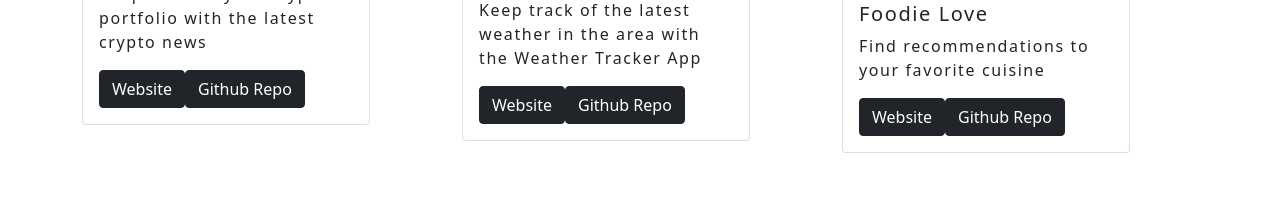
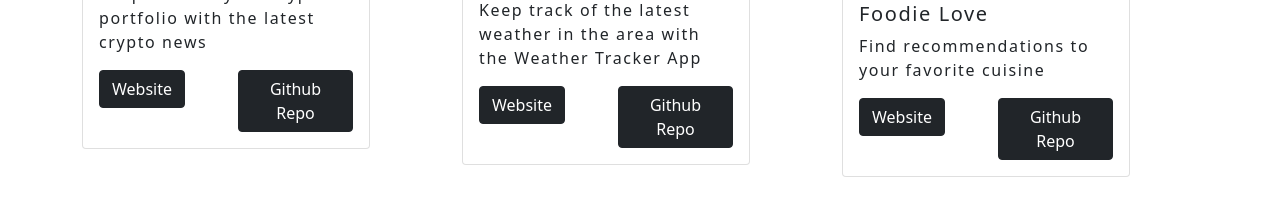
Before and after one commit to thabets/React-Profile, a React (Create React App) app in the folder react-profile/: page / in a window 1280 px wide. Both pictures are taken after a click on the element "Experience". Shown: the part 406-616 px from the top of the page. Built offline with nearby package versions, Linux system fonts and the light colour scheme.

Commit message:
fixed experiences and about me

```diff
--- a/react-profile/src/components/About/index.js
+++ b/react-profile/src/components/About/index.js
@@ -4,9 +4,7 @@ import profilePicture from "../../assets/personal/profilepic.jpg";
 function About() {
   return (
     <section className="my-5">
-      <h1 id="about" className="center">
-        Who am I?
-      </h1>
+
       <Container>
         <Row className="justify-content-md-center pd">
           <Col xs={12} sm={4} md={4}>
--- a/react-profile/src/components/Experience/index.js
+++ b/react-profile/src/components/Experience/index.js
@@ -26,12 +26,16 @@ function Experience() {
                   Keep track of your crypto portfolio with the latest crypto
                   news
                 </Card.Text>
+                <Row>
+                  <Col>
                 <a href="https://moolahwallet.herokuapp.com/">
                   <Button variant="dark">Website</Button>
-                </a>
+                </a></Col>
+                <Col>
                 <a href="https://github.com/TPhondeth/Moolah">
                   <Button variant="dark">Github Repo</Button>
-                </a>
+                </a></Col>
+                </Row>
               </Card.Body>
             </Card>
           </Col>
@@ -44,12 +48,16 @@ function Experience() {
                   Keep track of the latest weather in the area with the Weather
                   Tracker App
                 </Card.Text>
+                <Row>
+                  <Col>
                 <a href="https://thabets.github.io/Weatherman/">
                   <Button variant="dark">Website</Button>
-                </a>
+                </a></Col>
+                <Col>
                 <a href="https://github.com/thabets/Weatherman.git">
                   <Button variant="dark">Github Repo</Button>
-                </a>
+                </a></Col>
+                </Row>
               </Card.Body>
             </Card>
           </Col>
@@ -61,12 +69,16 @@ function Experience() {
                 <Card.Text>
                   Find recommendations to your favorite cuisine
                 </Card.Text>
+                <Row>
+                  <Col>
                 <a href="https://jasongrossman.github.io/team-2/">
                   <Button variant="dark">Website</Button>
-                </a>
+                </a></Col>
+                <Col>
                 <a href="https://github.com/jasongrossman/team-2">
                   <Button variant="dark">Github Repo</Button>
-                </a>
+                </a></Col>
+                </Row>
               </Card.Body>
             </Card>
           </Col>
```
